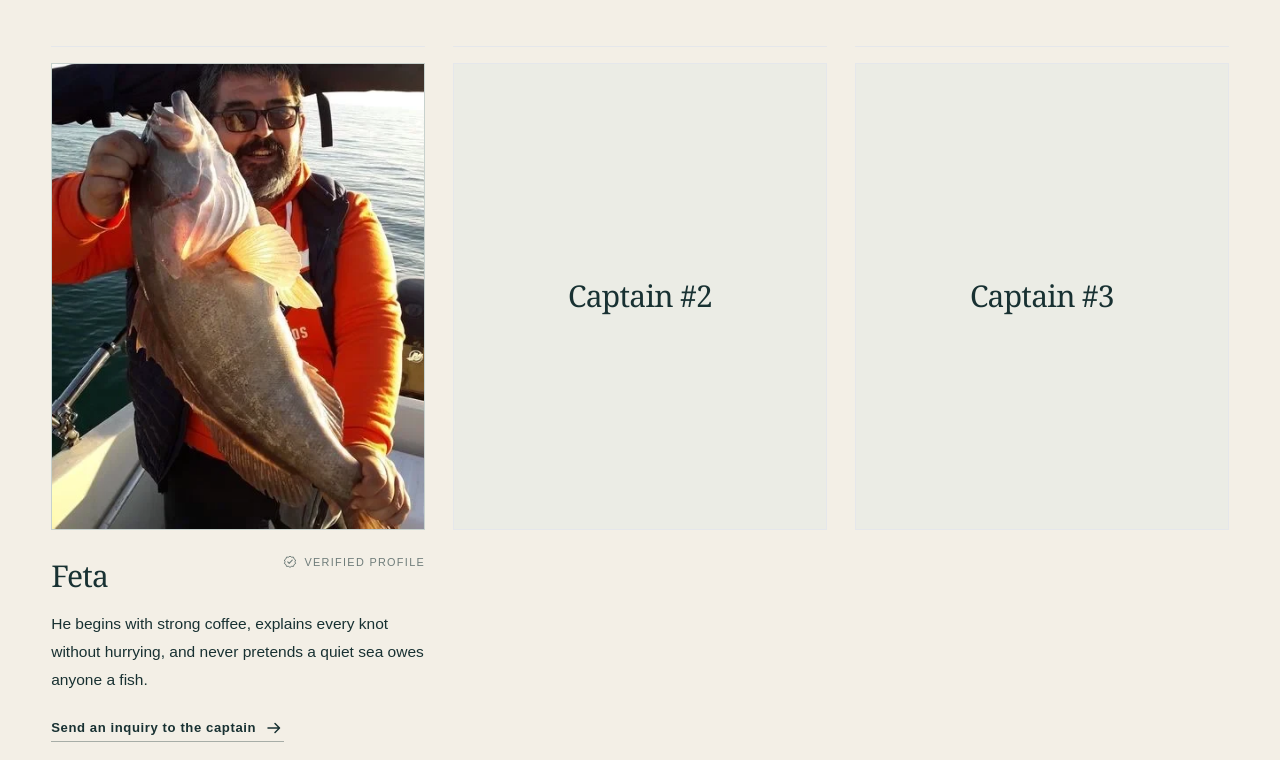
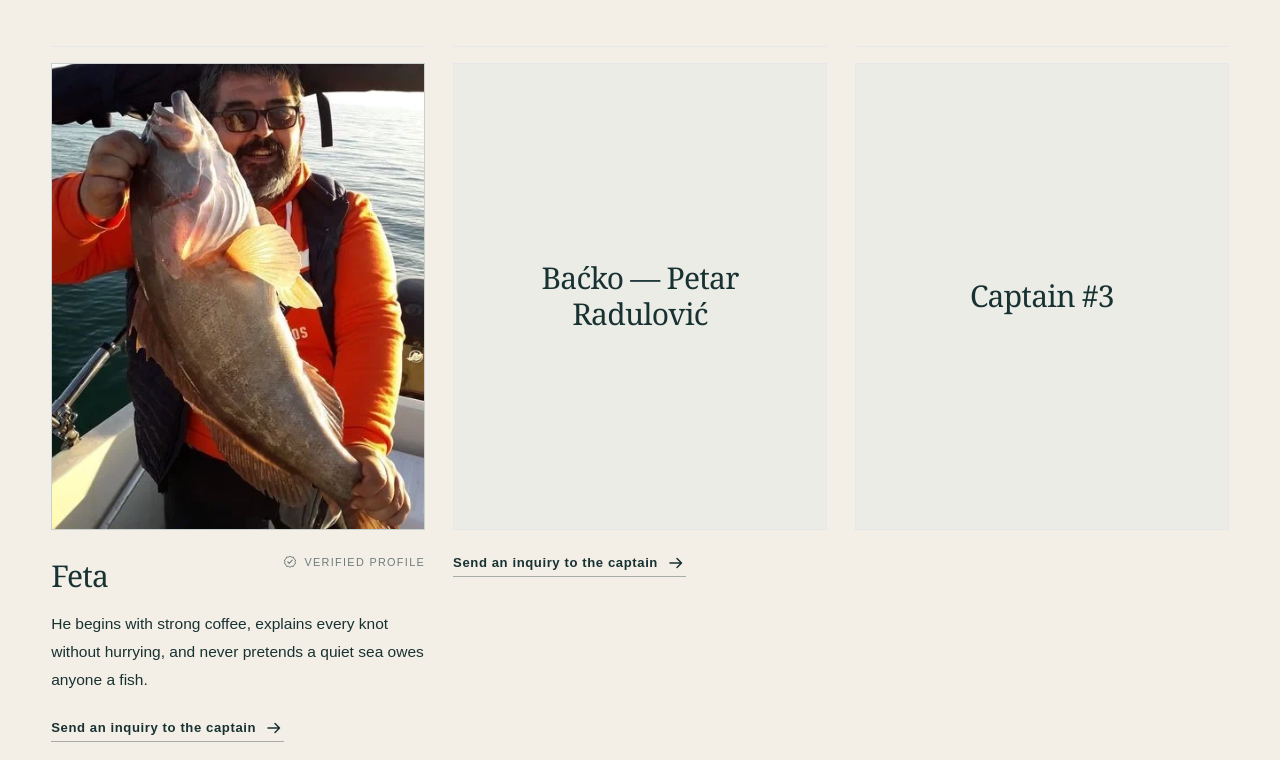
Before and after one commit to nevena72pg-ops/fastfishing, a Next.js app: page / in a window 1280 px wide. Shown: the part 2037-2797 px from the top of the page. Built offline with nearby package versions, Linux system fonts and the light colour scheme.

Commit message:
Add confirmed captain Baćko to homepage flow

```diff
--- a/src/components/home-cards.tsx
+++ b/src/components/home-cards.tsx
@@ -12,7 +12,9 @@ type CaptainCardProps = {
 };
 
 export function CaptainCard({ captain, locale, verifiedLabel }: CaptainCardProps) {
-  const name = localise(captain.name, locale);
+  const sourceName = localise(captain.name, locale);
+  const isBacko = sourceName === "Captain #2" || sourceName === "Kapetan #2";
+  const name = isBacko ? "Baćko — Petar Radulović" : sourceName;
   const inquiryLabel = locale === "cg" ? "Pošalji upit kapetanu" : "Send an inquiry to the captain";
   const inquiryHref = `/inquiry?captain=${encodeURIComponent(name)}${locale === "cg" ? "&lang=cg" : ""}`;
 
@@ -22,6 +24,13 @@ export function CaptainCard({ captain, locale, verifiedLabel }: CaptainCardProps
         <div className="flex aspect-[4/5] min-h-80 items-center justify-center border border-ink/12 bg-wash/45 px-6 text-center">
           <h3 className="font-serif text-3xl tracking-tight text-ink/68">{name}</h3>
         </div>
+        {isBacko ? (
+          <div className="pt-5">
+            <Link className="text-link focus-ring inline-flex items-center gap-2" href={inquiryHref}>
+              {inquiryLabel} <ArrowIcon className="size-5" />
+            </Link>
+          </div>
+        ) : null}
       </article>
     );
   }
```
